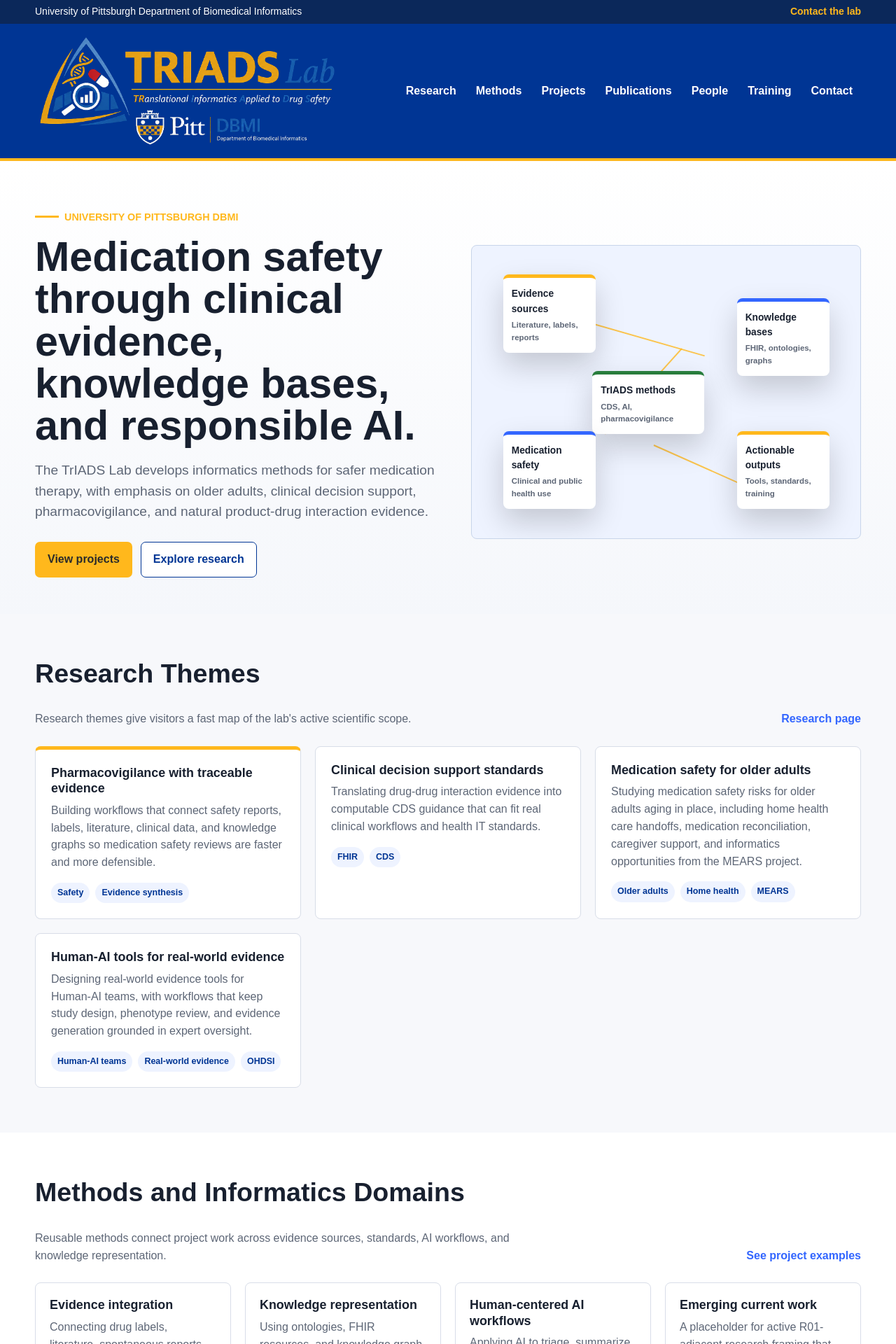
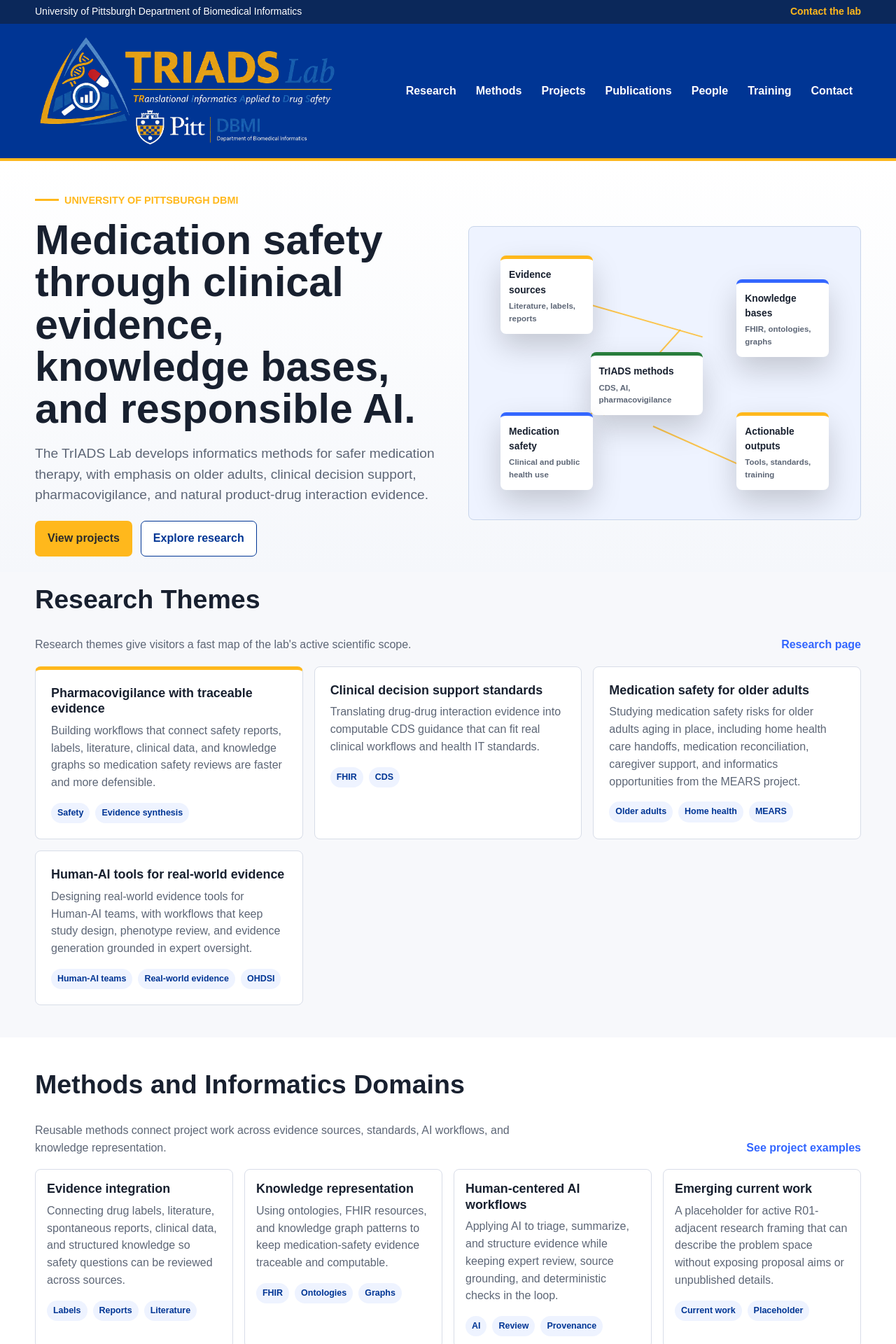
Before and after one commit to rkboyce/triads-lab-web, a SvelteKit app: page / in a window 1280 px wide. Shown: the top 1920 px of the page at 70% size. Built offline with nearby package versions, Linux system fonts and the light colour scheme.

Commit message:
tighten down whitespace even more

```diff
--- a/src/routes/+page.svelte
+++ b/src/routes/+page.svelte
@@ -185,14 +185,14 @@
 <style>
   .wrap { width: min(var(--max-width), calc(100% - 40px)); margin: 0 auto; }
   .hero { color: var(--ink); background: linear-gradient(180deg, #ffffff 0%, #f5f7fb 100%); }
-  .hero-grid { display: grid; min-height: 560px; grid-template-columns: minmax(0, 1.02fr) minmax(340px, 0.98fr); gap: 44px; align-items: center; padding: 64px 0 52px; }
+  .hero-grid { display: grid; min-height: 480px; grid-template-columns: minmax(0, 1.02fr) minmax(340px, 0.98fr); gap: 36px; align-items: center; padding: 40px 0 30px; }
   .eyebrow { display: inline-flex; align-items: center; gap: 8px; margin: 0; color: var(--pitt-gold); font-size: 0.9rem; font-weight: 900; text-transform: uppercase; }
   .eyebrow::before { content: ''; width: 34px; height: 3px; background: var(--pitt-gold); }
   h1, h2, h3, p { margin-top: 0; }
   h1 { max-width: 860px; margin: 16px 0 18px; font-size: clamp(2.25rem, 5vw, 3.7rem); line-height: 1.02; }
   h2 { font-size: clamp(1.8rem, 3vw, 2.35rem); line-height: 1.15; }
   .hero-copy { max-width: 720px; color: var(--muted); font-size: 1.2rem; }
-  .actions { display: flex; flex-wrap: wrap; gap: 12px; margin-top: 28px; }
+  .actions { display: flex; flex-wrap: wrap; gap: 12px; margin-top: 22px; }
   .button { display: inline-flex; min-height: 46px; align-items: center; justify-content: center; padding: 12px 17px; border: 1px solid transparent; border-radius: 7px; font-weight: 900; }
   .button.primary { background: var(--pitt-gold); color: var(--pitt-dark-grey); }
   .button.secondary { border-color: var(--pitt-blue); color: var(--pitt-blue); background: var(--pitt-white); }
@@ -206,24 +206,25 @@
   .n1 { left: 8%; top: 10%; } .n2 { right: 8%; top: 18%; } .n3 { left: 31%; top: 43%; width: 160px; } .n4 { left: 8%; bottom: 10%; } .n5 { right: 8%; bottom: 10%; }
   .line { position: absolute; height: 2px; background: rgb(255 184 28 / 78%); transform-origin: left center; }
   .l1 { width: 190px; left: 27%; top: 25%; transform: rotate(16deg); } .l2 { width: 164px; left: 54%; top: 35%; transform: rotate(132deg); } .l3 { width: 180px; left: 24%; top: 68%; transform: rotate(-24deg); } .l4 { width: 184px; right: 20%; top: 68%; transform: rotate(24deg); }
-  .band { padding: 64px 0; }
+  .band { padding: 46px 0; }
+  .hero + .band { padding-top: 32px; }
   .band.grey { background: var(--surface); }
-  .section-head { display: flex; justify-content: space-between; gap: 28px; align-items: end; margin-bottom: 26px; }
+  .section-head { display: flex; justify-content: space-between; gap: 24px; align-items: end; margin-bottom: 18px; }
   .section-head p { max-width: 690px; margin-bottom: 0; color: var(--muted); }
   .section-head a { flex: 0 0 auto; font-weight: 900; }
-  .grid-3, .people-grid, .project-grid, .method-grid, .video-grid { display: grid; grid-template-columns: repeat(3, minmax(0, 1fr)); gap: 20px; }
+  .grid-3, .people-grid, .project-grid, .method-grid, .video-grid { display: grid; grid-template-columns: repeat(3, minmax(0, 1fr)); gap: 16px; }
   .people-grid { grid-template-columns: repeat(2, minmax(0, 1fr)); }
   .project-grid, .video-grid { grid-template-columns: repeat(2, minmax(0, 1fr)); }
   .method-grid { grid-template-columns: repeat(4, minmax(0, 1fr)); }
   .card, .method-card, .video-card, .activity-card { border: 1px solid var(--border); border-radius: var(--radius); background: var(--pitt-white); }
-  .card { padding: 22px; }
-  .method-card { padding: 20px; }
+  .card { padding: 18px; }
+  .method-card { padding: 16px; }
   .card h3, .method-card h3, .video-card h3 { margin-bottom: 8px; font-size: 1.12rem; line-height: 1.25; }
   .card p, .method-card p, .video-card p { color: var(--muted); }
-  .learn-more { display: inline-flex; margin-top: auto; padding-top: 18px; font-weight: 900; }
-  .video-card { display: grid; grid-template-columns: 88px minmax(0, 1fr); gap: 18px; padding: 20px; align-items: start; }
-  .activity-grid { display: grid; grid-template-columns: repeat(3, minmax(0, 1fr)); gap: 20px; }
-  .activity-card { padding: 20px; }
+  .learn-more { display: inline-flex; margin-top: auto; padding-top: 12px; font-weight: 900; }
+  .video-card { display: grid; grid-template-columns: 88px minmax(0, 1fr); gap: 14px; padding: 16px; align-items: start; }
+  .activity-grid { display: grid; grid-template-columns: repeat(3, minmax(0, 1fr)); gap: 16px; }
+  .activity-card { padding: 16px; }
   .activity-card p { color: var(--muted); }
   .play { position: relative; display: grid; width: 88px; aspect-ratio: 1 / 1; place-items: center; border-radius: var(--radius); background: var(--pitt-blue); }
   .play::before { content: ''; width: 0; height: 0; margin-left: 6px; border-top: 15px solid transparent; border-bottom: 15px solid transparent; border-left: 22px solid var(--pitt-gold); }
@@ -234,9 +235,14 @@
     .method-grid { grid-template-columns: repeat(2, minmax(0, 1fr)); }
   }
 
+  @media (min-width: 901px) {
+    .hero-grid { padding-bottom: 22px; }
+    .hero + .band { padding-top: 18px; }
+  }
+
   @media (max-width: 900px) {
     .hero-grid, .grid-3, .people-grid, .project-grid, .method-grid, .video-grid, .activity-grid { grid-template-columns: 1fr; }
-    .hero-grid { min-height: auto; gap: 32px; padding: 48px 0; }
+    .hero-grid { min-height: auto; gap: 24px; padding: 34px 0 26px; }
     .hero-visual { min-height: 360px; }
     .section-head { align-items: start; flex-direction: column; }
   }
@@ -244,10 +250,11 @@
   @media (max-width: 560px) {
     .wrap { width: min(var(--max-width), calc(100% - 28px)); }
     h1 { font-size: 2.15rem; }
-    .hero-grid { padding: 36px 0; }
+    .hero-grid { padding: 28px 0 22px; }
     .hero-copy { font-size: 1.05rem; }
     .button { width: 100%; }
-    .band { padding: 48px 0; }
+    .band { padding: 34px 0; }
+    .hero + .band { padding-top: 26px; }
     .hero-visual { display: grid; gap: 10px; min-height: auto; padding: 14px; overflow: visible; }
     .line { display: none; }
     .node { position: static; width: auto; min-height: 0; font-size: 0.82rem; }
```
